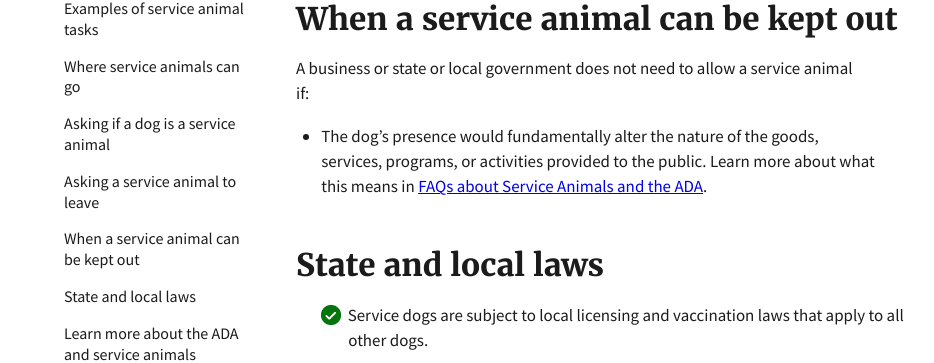
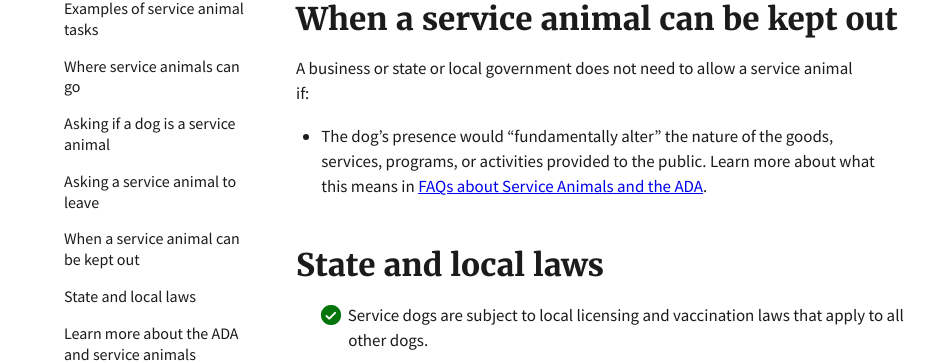
Before and after one commit to 18F/ada-sandbox, a Jekyll site: the page built from pages/page.md, in a window 1280 px wide and 900 px high, scrolled down 3132 px. Shown: the part 135-498 px from the top of the window, without its empty margins (128-1062 px from the left). Built offline with Jekyll 4.4.1, drawn with Linux system fonts in a browser that asks for light colours.

Commit message:
Remove span

```diff
--- a/pages/page.md
+++ b/pages/page.md
@@ -125,7 +125,7 @@ A business or state or local government can ask a service animal to leave if:
 
 A business or state or local government does not need to allow a service animal if:
 
-- The dog’s presence would <span class="usa-tooltip" data-position="top" title="Top">fundamentally alter</span> the nature of the goods, services, programs, or activities provided to the public. Learn more about what this means in [FAQs about Service Animals and the ADA](https://www.ada.gov/regs2010/service_animal_qa.html#exc).
+- The dog’s presence would "fundamentally alter" the nature of the goods, services, programs, or activities provided to the public. Learn more about what this means in [FAQs about Service Animals and the ADA](https://www.ada.gov/regs2010/service_animal_qa.html#exc).
 
 ## State and local laws
 <ul class="icon-list" aria-labeledby="state-and-local-laws">
```
